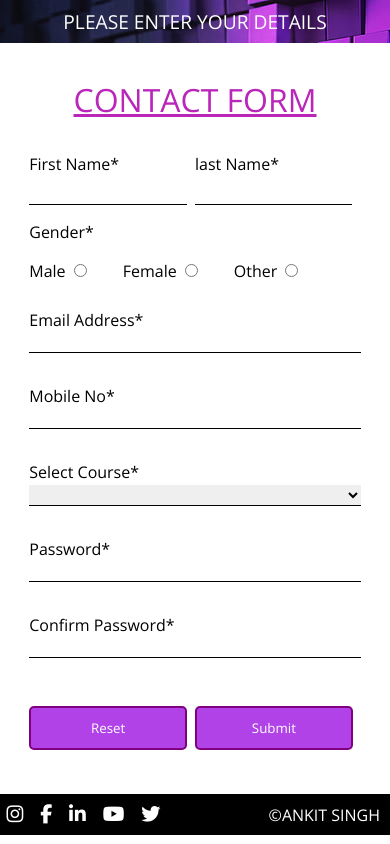
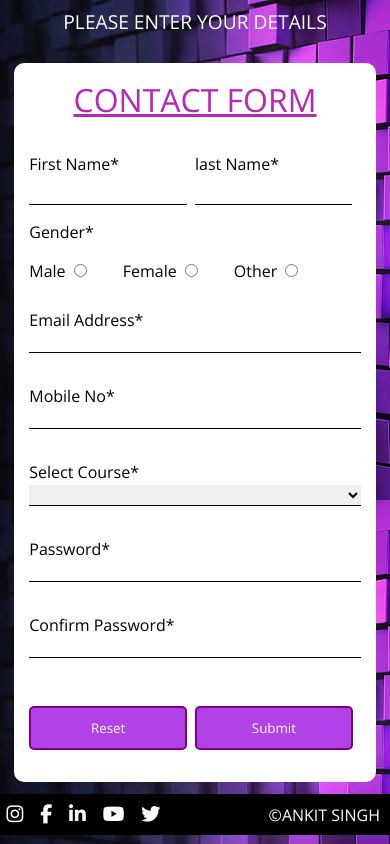
Before and after one commit to Team-CSI-Trainees/Ankit-form, a plain HTML site: page index.html in a window 390 px wide. Drawn offline with nearby package versions, Linux system fonts and the light colour scheme; the site is published under a folder, as on GitHub Pages, so addresses that start at the root find nothing; a web font is replaced by a local one.

Commit message:
project completion

```diff
--- a/css/stylesheet.css
+++ b/css/stylesheet.css
@@ -217,7 +217,7 @@ footer {
 @media screen and (max-width:586px){
     body {
         display: block;
-       background-image: url(/img/bg2.jpg);
+       background-image: url(../img/bg2.jpg);
     }
     footer{
         display:block;
```
